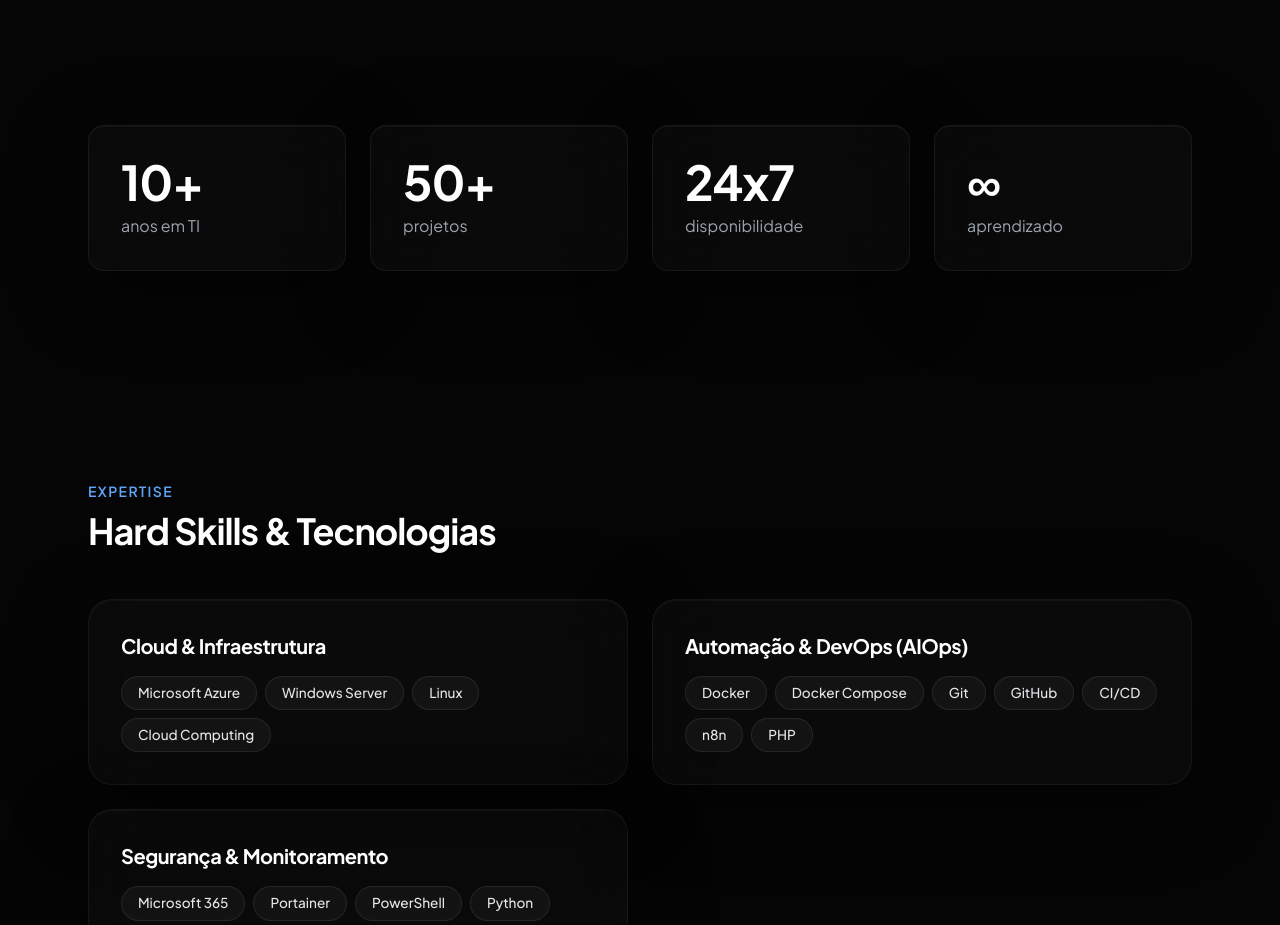
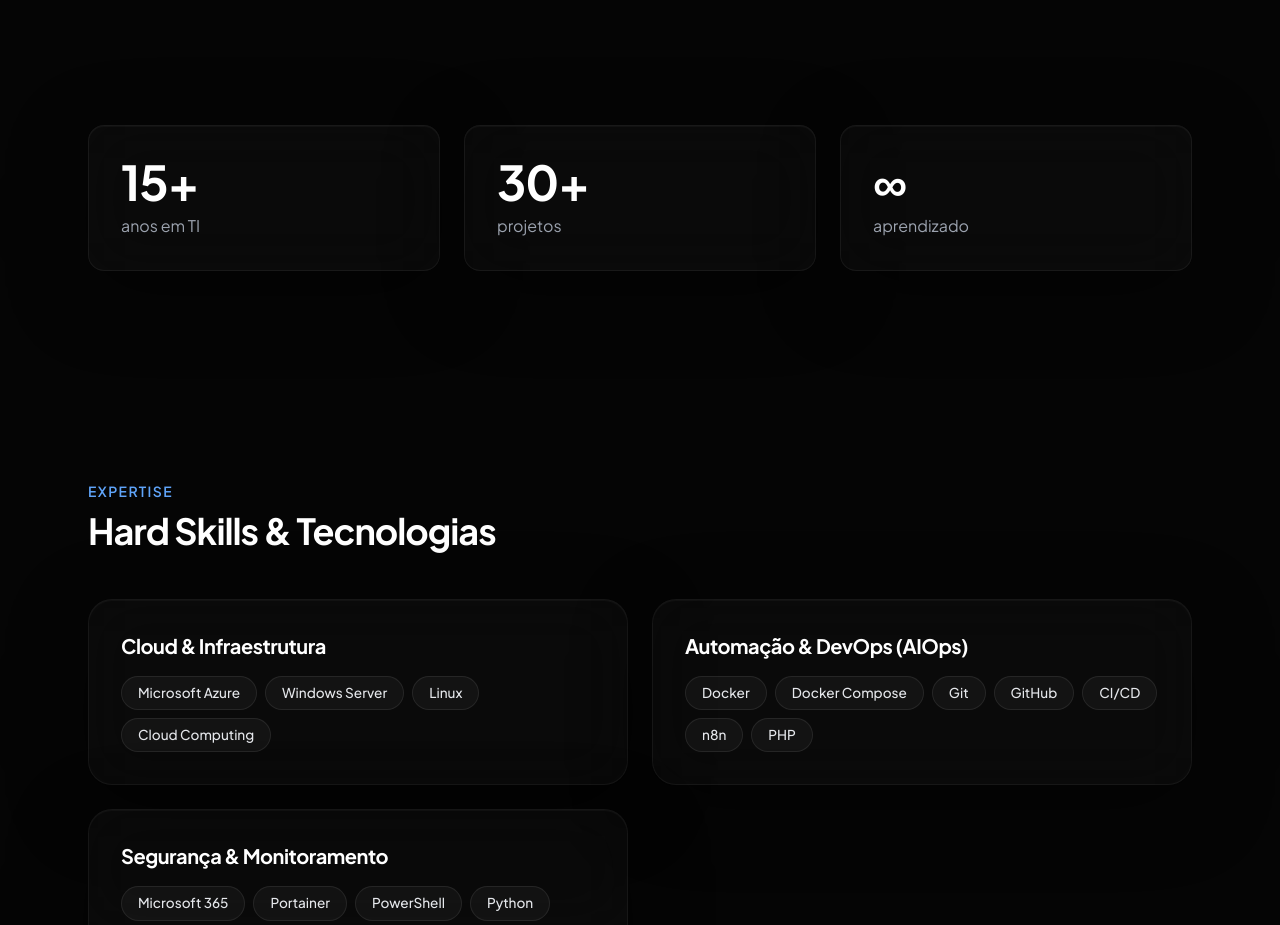
Before and after one commit to odraude2104/portfolio, a plain HTML site: page index.html in a window 1280 px wide. Shown: the part 1304-2229 px from the top of the page. Drawn offline with nearby package versions, Linux system fonts and the light colour scheme.

Commit message:
corrigir metricas

```diff
--- a/index.html
+++ b/index.html
@@ -80,18 +80,14 @@
 
     <!-- MÉTRICAS -->
     <section class="max-w-6xl mx-auto px-6 pb-28">
-      <div class="grid grid-cols-2 md:grid-cols-4 gap-6">
+      <div class="grid grid-cols-1 md:grid-cols-3 gap-6">
         <div class="glass-card p-8 rounded-2xl">
-          <h3 class="text-5xl font-bold text-white">10+</h3>
+          <h3 class="text-5xl font-bold text-white">15+</h3>
           <p class="text-gray-400 mt-2">anos em TI</p>
         </div>
         <div class="glass-card p-8 rounded-2xl">
-          <h3 class="text-5xl font-bold text-white">50+</h3>
+          <h3 class="text-5xl font-bold text-white">30+</h3>
           <p class="text-gray-400 mt-2">projetos</p>
-        </div>
-        <div class="glass-card p-8 rounded-2xl">
-          <h3 class="text-5xl font-bold text-white">24x7</h3>
-          <p class="text-gray-400 mt-2">disponibilidade</p>
         </div>
         <div class="glass-card p-8 rounded-2xl">
           <h3 class="text-5xl font-bold text-white">∞</h3>
```
